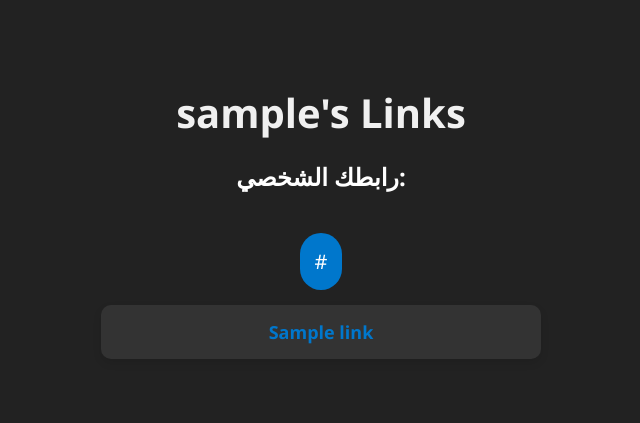
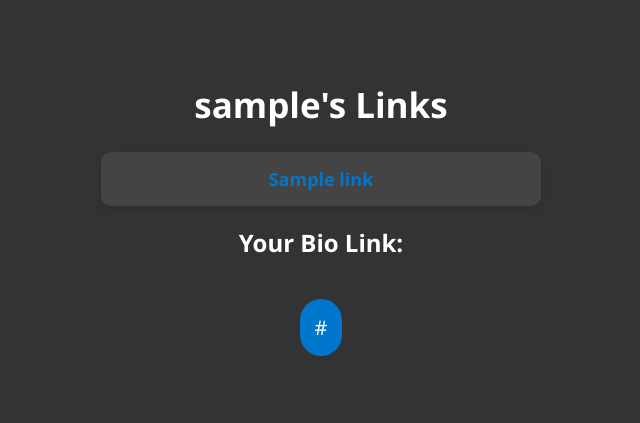
Before and after one commit to crsbo/my-links-app, a Flask app: template templates/bio.html in a window 1280 px wide. Shown: the top 423 px of the page, without its empty margins (319-959 px from the left). Run offline with Flask 3, Linux system fonts and the light colour scheme; the template is opened without the code that fills it: most values are stand-ins (such as "Sample title", 1, 10 or a date in 2020).

Commit message:
Update bio.html

```diff
--- a/templates/bio.html
+++ b/templates/bio.html
@@ -2,19 +2,36 @@
 <html lang="en">
 <head>
     <meta charset="UTF-8">
-    <title>{{ username }}'s Bio</title>
+    <title>{{ username }}'s Links</title>
     <style>
         body {
             font-family: 'Segoe UI', sans-serif;
-            background: #222222;
-            color: #fff;
+            background: #333;
+            color: white;
             text-align: center;
             padding: 50px;
         }
         h1 {
-            font-size: 40px;
-            color: #f0f0f0;
-            margin-bottom: 20px;
+            font-size: 35px;
+            color: #fff;
+        }
+        .link-card {
+            background: #444;
+            border-radius: 10px;
+            padding: 15px 20px;
+            margin: 15px auto;
+            width: 80%;
+            max-width: 400px;
+            box-shadow: 0 4px 8px rgba(0,0,0,0.1);
+        }
+        .link-card a {
+            text-decoration: none;
+            color: #0077cc;
+            font-weight: bold;
+            font-size: 18px;
+        }
+        .link-card a:hover {
+            color: #005fa3;
         }
         .bio-url {
             font-size: 20px;
@@ -30,37 +47,10 @@
         .bio-url:hover {
             background-color: #005fa3;
         }
-        .link-card {
-            background: #333;
-            border-radius: 10px;
-            padding: 15px 20px;
-            margin: 15px auto;
-            width: 80%;
-            max-width: 400px;
-            box-shadow: 0 4px 8px rgba(0,0,0,0.1);
-            transition: transform 0.3s ease, box-shadow 0.3s ease;
-        }
-        .link-card:hover {
-            transform: scale(1.05);
-            box-shadow: 0 6px 15px rgba(0, 0, 0, 0.2);
-        }
-        .link-card a {
-            text-decoration: none;
-            color: #0077cc;
-            font-weight: bold;
-            font-size: 18px;
-        }
-        .link-card a:hover {
-            color: #005fa3;
-        }
     </style>
 </head>
 <body>
     <h1>{{ username }}'s Links</h1>
-
-    <!-- رابط البايو المجمع -->
-    <h2>رابطك الشخصي:</h2>
-    <a href="{{ bio_url }}" target="_blank" class="bio-url">{{ bio_url }}</a>
 
     {% if links %}
         {% for title, url in links %}
@@ -71,5 +61,8 @@
     {% else %}
         <p>No links added yet.</p>
     {% endif %}
+
+    <h2>Your Bio Link:</h2>
+    <a href="{{ bio_url }}" target="_blank" class="bio-url">{{ bio_url }}</a>
 </body>
 </html>
```
